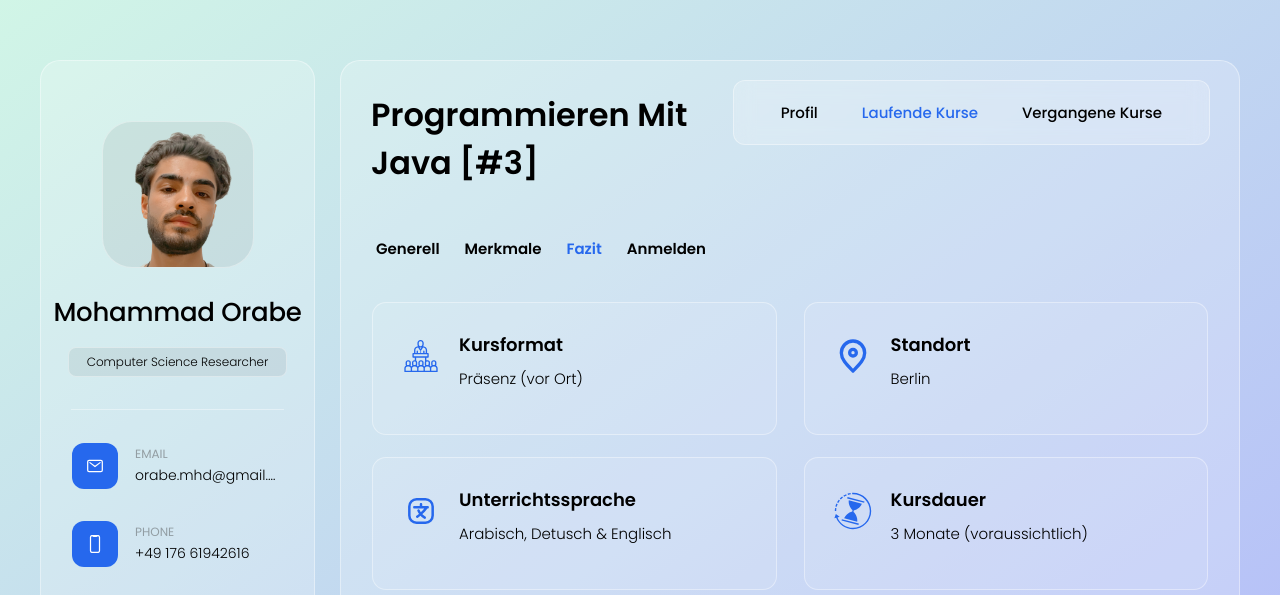
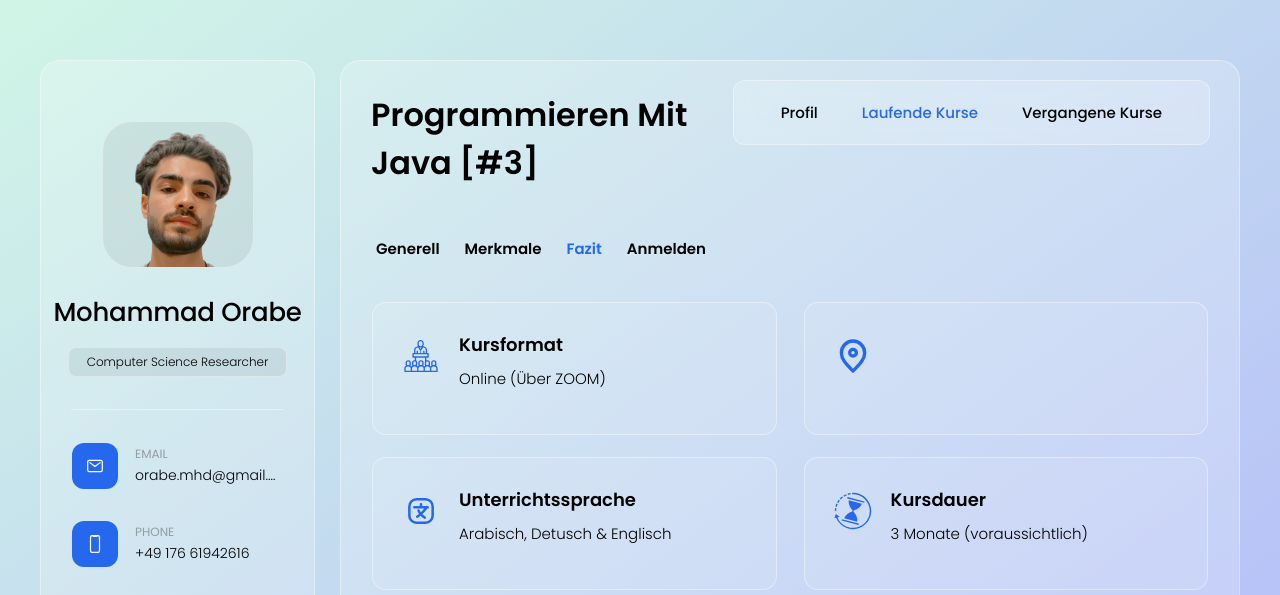
Before and after one commit to MathCodeLab/mathcodelab.github.io, a plain HTML site: page laufende_kurse/informatik_kurse/uni/java3/java_3_fazit.html in a window 1280 px wide. Shown: the top 595 px of the page. Drawn offline with nearby package versions, Linux system fonts and the light colour scheme.

Commit message:
switch java3 from presence to online

```diff
--- a/laufende_kurse/informatik_kurse/uni/java3/java_3_fazit.html
+++ b/laufende_kurse/informatik_kurse/uni/java3/java_3_fazit.html
@@ -310,7 +310,7 @@
                                     <h4 class="h4 service-item-title">Kursformat</h4>
 
                                     <p class="service-item-text">
-                                        Präsenz (vor Ort)
+                                        Online (Über ZOOM)
                                     </p>
                                 </div>
 
@@ -322,13 +322,13 @@
                                     <img src="../../../../assets/images/2.location.svg" alt="design icon" width="40">
                                 </div>
 
-                                <div class="service-content-box">
+                                <!-- <div class="service-content-box">
                                     <h4 class="h4 service-item-title">Standort</h4>
 
                                     <p class="service-item-text">
                                         Berlin
                                     </p>
-                                </div>
+                                </div> -->
 
                             </li>
 
```
